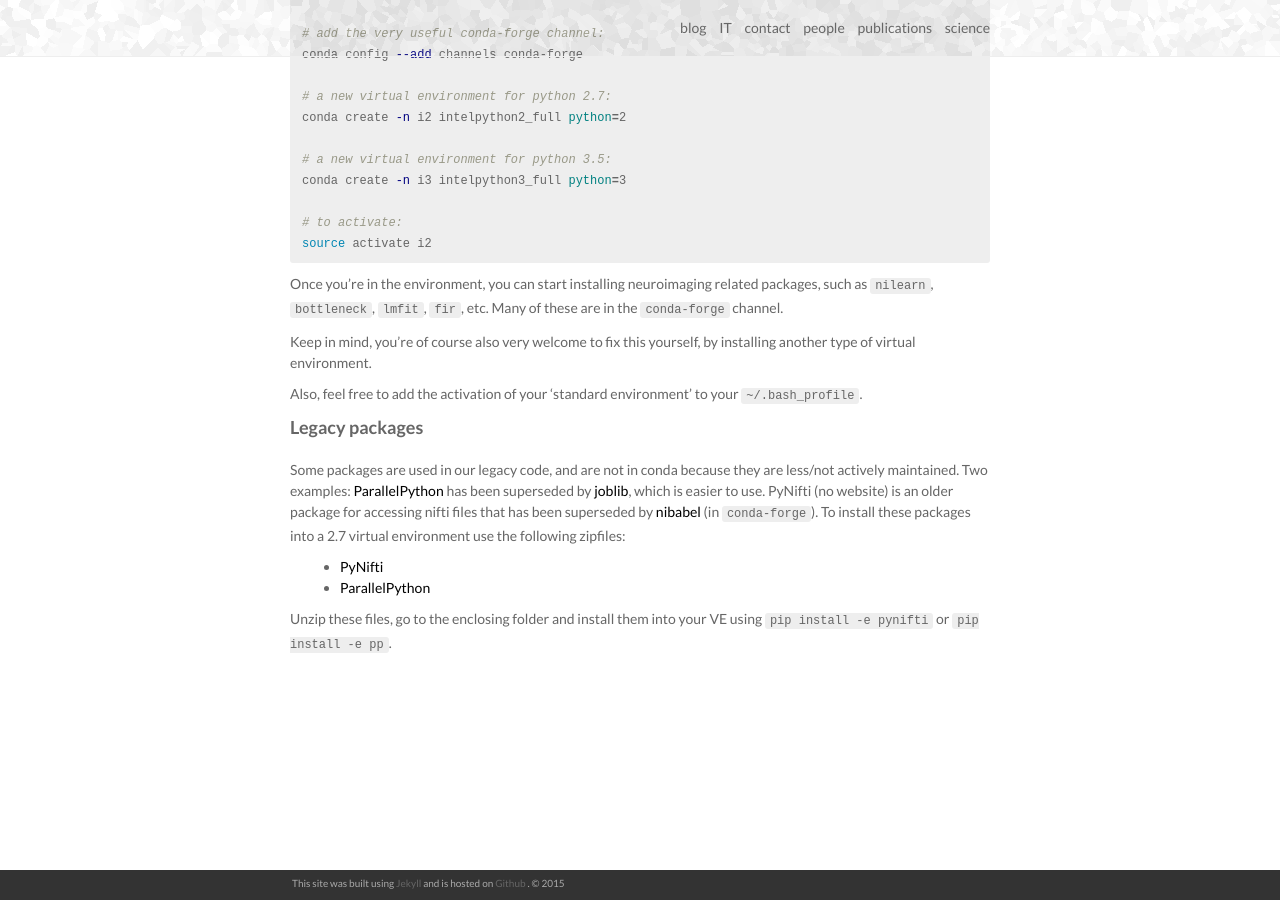
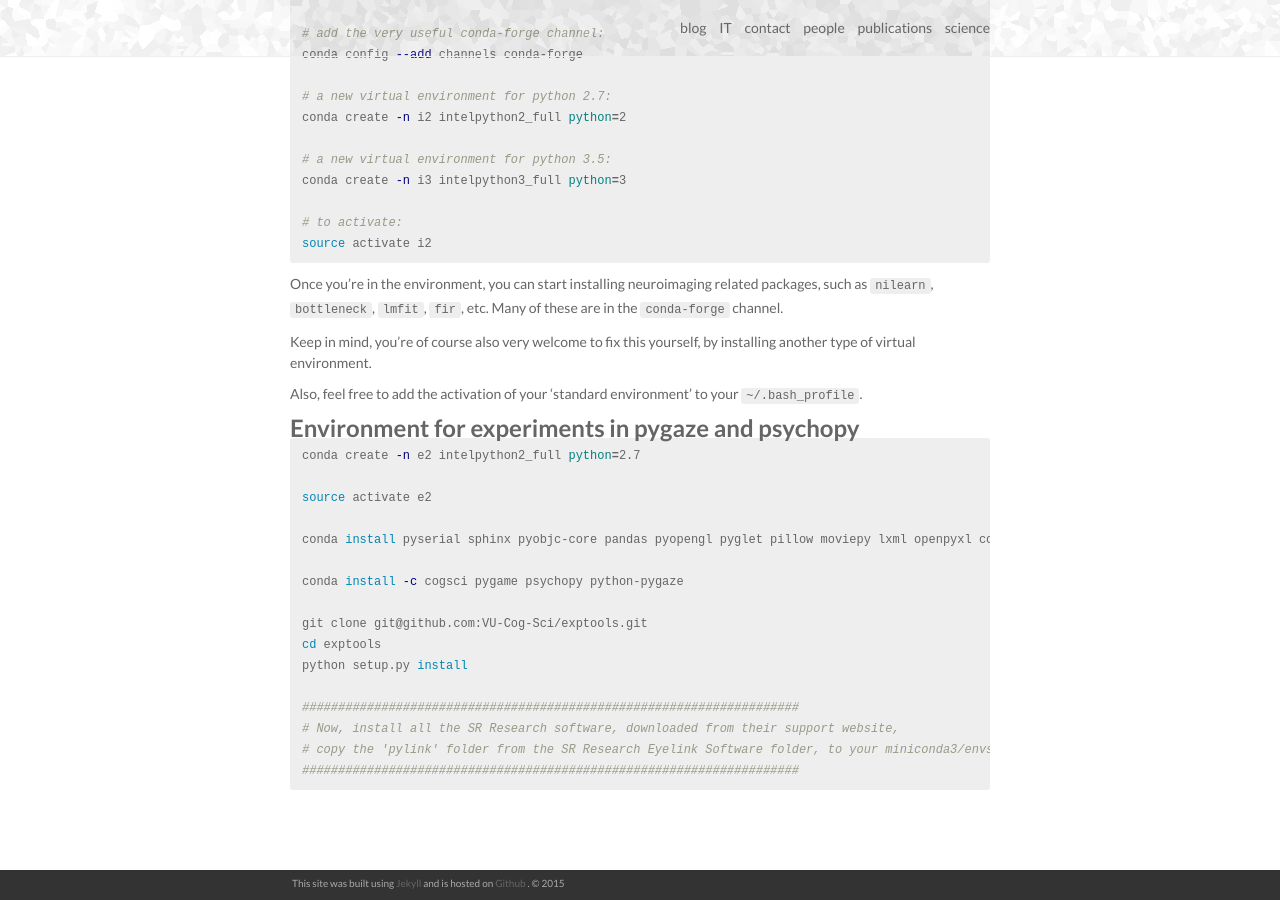
Before and after one commit to tknapen/tknapen.github.io, a Jekyll site: the page built from _IT/2016-09-14-python.markdown, in a window 1280 px wide and 900 px high, scrolled down 1289 px. Built offline with Jekyll 4.4.1, drawn with Linux system fonts in a browser that asks for light colours; nearby versions of some CDN libraries.

Commit message:
updated exptools recipe

```diff
--- a/_IT/2016-09-14-python.markdown
+++ b/_IT/2016-09-14-python.markdown
@@ -84,11 +84,24 @@ Keep in mind, you're of course also very welcome to fix this yourself, by instal
 
 Also, feel free to add the activation of your 'standard environment' to your `~/.bash_profile`.
 
-#### Legacy packages
-<br />
-Some packages are used in our legacy code, and are not in conda because they are less/not actively maintained. Two examples: [ParallelPython](http://www.parallelpython.com) has been superseded by [joblib](https://pythonhosted.org/joblib/), which is easier to use. PyNifti (no website) is an older package for accessing nifti files that has been superseded by [nibabel](http://nipy.org/nibabel/) (in `conda-forge`). To install these packages into a 2.7 virtual environment use the following zipfiles:
+### Environment for experiments in pygaze and psychopy
 
-* [PyNifti](/img/bin/pynifti.zip)
-* [ParallelPython](/img/bin/pp.zip)
+{% highlight bash %}
+conda create -n e2 intelpython2_full python=2.7
 
-Unzip these files, go to the enclosing folder and install them into your VE using `pip install -e pynifti` or `pip install -e pp`.
+source activate e2
+
+conda install pyserial sphinx pyobjc-core pandas pyopengl pyglet pillow moviepy lxml openpyxl configobj pyyaml gevent greenlet msgpack-python psutil pytables requests pyosf cffi seaborn pyaudio
+
+conda install -c cogsci pygame psychopy python-pygaze
+
+git clone git@github.com:VU-Cog-Sci/exptools.git
+cd exptools
+python setup.py install
+
+#####################################################################
+# Now, install all the SR Research software, downloaded from their support website,
+# copy the 'pylink' folder from the SR Research Eyelink Software folder, to your miniconda3/envs/e2/lib/python2.7/site-packages/ folder
+#####################################################################
+
+{% endhighlight %}
```
